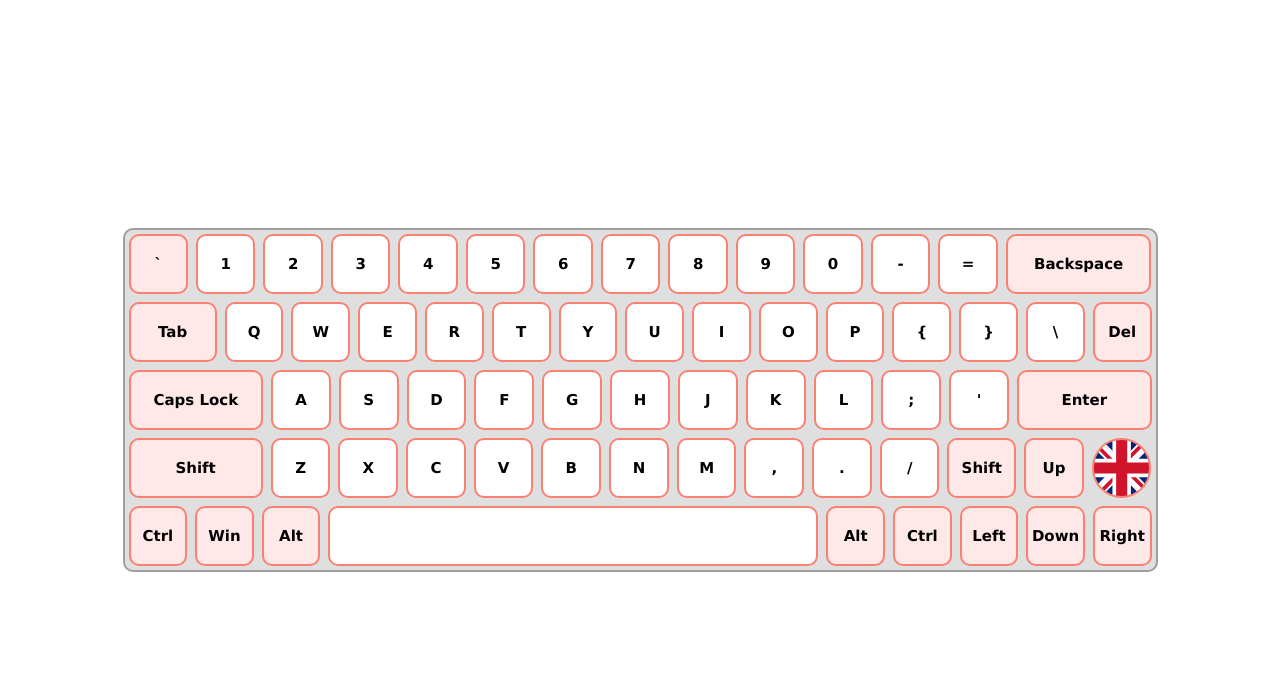
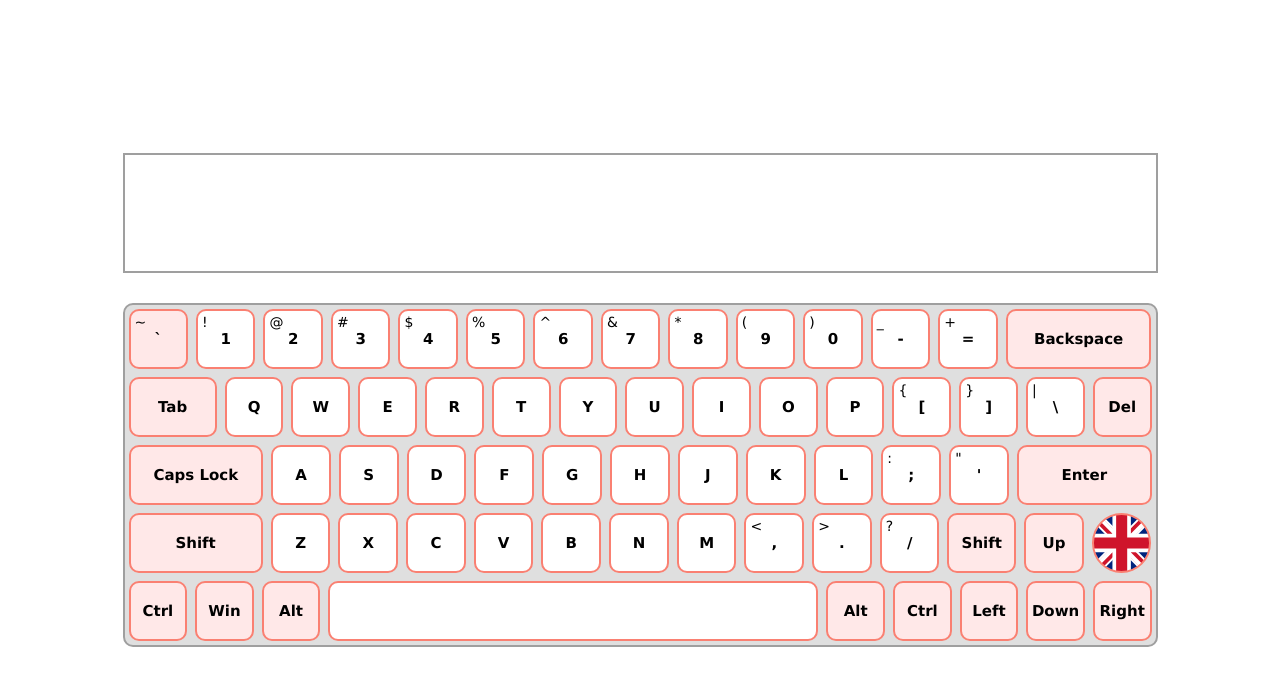
Before and after one commit to IvanovKS/virtual-keyboard, a website: page index.html in a window 1280 px wide. Drawn offline with Linux system fonts and the light colour scheme.

Commit message:
feat: add new simbols, some styles for keyboard

```diff
--- a/index.html
+++ b/index.html
@@ -9,22 +9,49 @@
 </head>
 <body>
   <main class="wrapper">
+    <input class="text" type="text">
     <section class="keyboard-wrapper">
       <div class="keyboard-keys">
         <div class="row">
-          <div class="keys">`</div>
-          <div class="keys">1</div>
-          <div class="keys">2</div>
-          <div class="keys">3</div>
-          <div class="keys">4</div>
-          <div class="keys">5</div>
-          <div class="keys">6</div>
-          <div class="keys">7</div>
-          <div class="keys">8</div>
-          <div class="keys">9</div>
-          <div class="keys">0</div>
-          <div class="keys">-</div>
-          <div class="keys">=</div>
+          <div class="keys">`
+            <div class="sub-keys">~</div>
+          </div>
+          <div class="keys">1
+            <div class="sub-keys">!</div>
+          </div>
+          <div class="keys">2
+            <div class="sub-keys">@</div>
+          </div>
+          <div class="keys">3
+            <div class="sub-keys">#</div>
+          </div>
+          <div class="keys">4
+            <div class="sub-keys">$</div>
+          </div>
+          <div class="keys">5
+            <div class="sub-keys">%</div>
+          </div>
+          <div class="keys">6
+            <div class="sub-keys">^</div>
+          </div>
+          <div class="keys">7
+            <div class="sub-keys">&</div>
+          </div>
+          <div class="keys">8
+            <div class="sub-keys">*</div>
+          </div>
+          <div class="keys">9
+            <div class="sub-keys">(</div>
+          </div>
+          <div class="keys">0
+            <div class="sub-keys">)</div>
+          </div>
+          <div class="keys">-
+            <div class="sub-keys">_</div>
+          </div>
+          <div class="keys">=
+            <div class="sub-keys">+</div>
+          </div>
           <div class="keys backspace">Backspace</div>
         </div>
         <div class="row">
@@ -39,9 +66,15 @@
           <div class="keys">I</div>
           <div class="keys">O</div>
           <div class="keys">P</div>
-          <div class="keys">{</div>
-          <div class="keys">}</div>
-          <div class="keys slash">\</div>
+          <div class="keys">[
+            <div class="sub-keys">{</div>
+          </div>
+          <div class="keys">]
+            <div class="sub-keys">}</div>
+          </div>
+          <div class="keys slash">\
+            <div class="sub-keys">|</div>
+          </div>
           <div class="keys delete">Del</div>
         </div>
         <div class="row">
@@ -55,8 +88,12 @@
           <div class="keys">J</div>
           <div class="keys">K</div>
           <div class="keys">L</div>
-          <div class="keys">;</div>
-          <div class="keys">'</div>
+          <div class="keys">;
+            <div class="sub-keys">:</div>
+          </div>
+          <div class="keys">'
+            <div class="sub-keys">"</div>
+          </div>
           <div class="keys enter">Enter</div>
         </div>
         <div class="row">
@@ -68,9 +105,15 @@
           <div class="keys">B</div>
           <div class="keys">N</div>
           <div class="keys">M</div>
-          <div class="keys">,</div>
-          <div class="keys">.</div>
-          <div class="keys">/</div>
+          <div class="keys">,
+            <div class="sub-keys">&lt;</div>
+          </div>
+          <div class="keys">.
+            <div class="sub-keys">&gt;</div>
+          </div>
+          <div class="keys">/
+            <div class="sub-keys">?</div>
+          </div>
           <div class="keys shift shift-right">Shift</div>
           <div class="keys up">Up</div>
           <div class="flag">
--- a/style.css
+++ b/style.css
@@ -88,6 +88,19 @@ h6 {
   font-size: 1.5rem;
 }
 
+.text {
+  width: 100%;
+  max-width: 1035px;
+  border: 2px solid rgb(159, 159, 159);
+  height: 120px;
+  margin-bottom: 30px;
+  font-family: Arial, Helvetica, sans-serif;
+  font-weight: 400;
+  font-size: 2.0rem;
+  padding: 5px;
+  transition: 0.2s;
+}
+
 .keyboard-wrapper {
   background-color: rgba(215, 215, 215, 0.8);
   overflow: hidden;
@@ -113,11 +126,42 @@ h6 {
   border-radius: 10px;
   border: 2px solid salmon;
   background-color: white;
+  position: relative;
 }
 
 .keys:first-child,
 .keys:last-child {
   background-color: rgb(255, 232, 232);
+}
+
+.keys:hover,
+.flag:hover {
+  background-color: rgb(198, 214, 255);
+  opacity: 0.5;
+  cursor: pointer;
+}
+
+/* .keys:active,
+.flag:active {
+  -webkit-box-shadow: inset 5px -5px 0px 0px #000000;
+  box-shadow: inset 5px -5px 0px 0px #000000;
+} */
+
+.keys.active {
+  background-color: rgb(255, 123, 123);
+}
+
+.keys.remove {
+  animation: key_animation 0.3s linear;
+}
+
+@keyframes key_animation {
+  0% {
+    background-color: rgb(255, 123, 123);
+  }
+  100% {
+    background-color: white;
+  }
 }
 
 .flag {
@@ -131,6 +175,17 @@ h6 {
   display: flex;
   justify-content: center;
   align-items: center;
+}
+
+.sub-keys {
+  position: absolute;
+  top: 0;
+  left: 0;
+  width: 20px;
+  height: 20px;
+  margin: 4px;
+  font-weight: 400;
+  font-size: 1.4rem;
 }
 
 .backspace {
```
